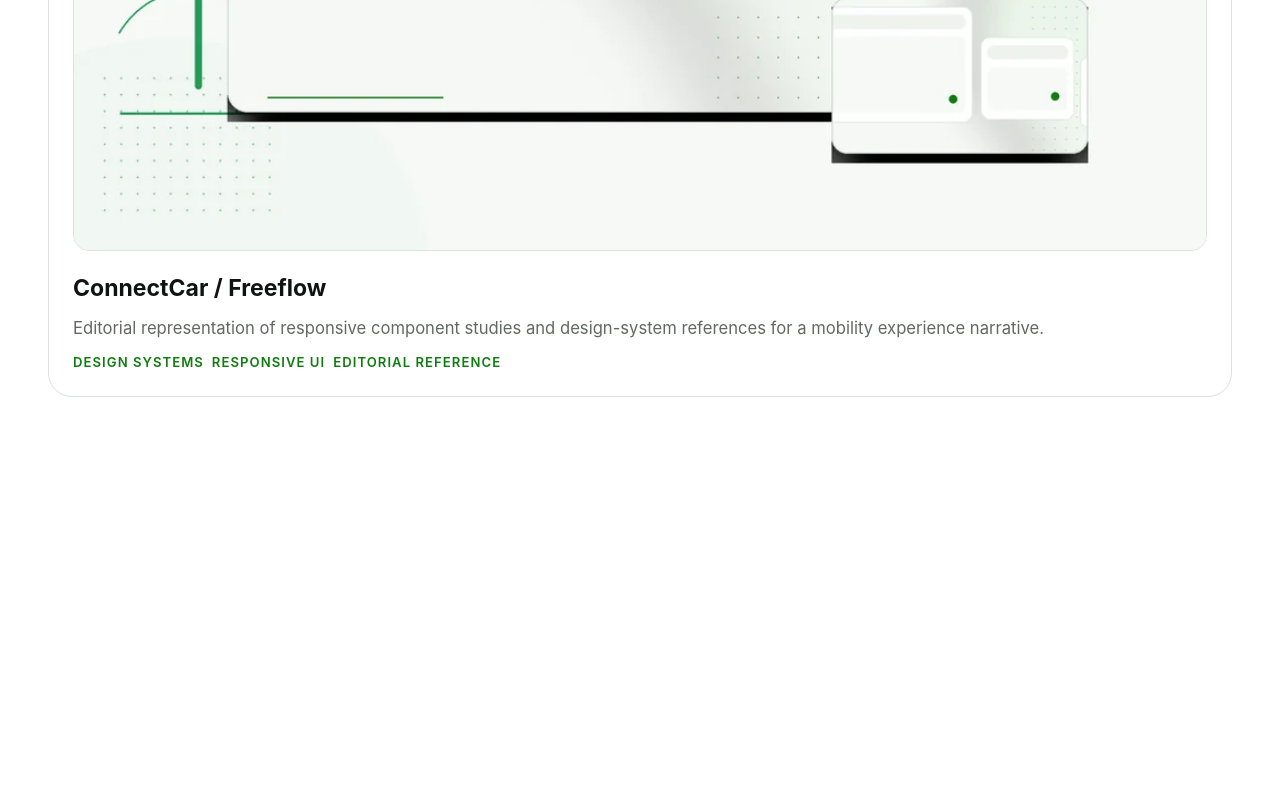
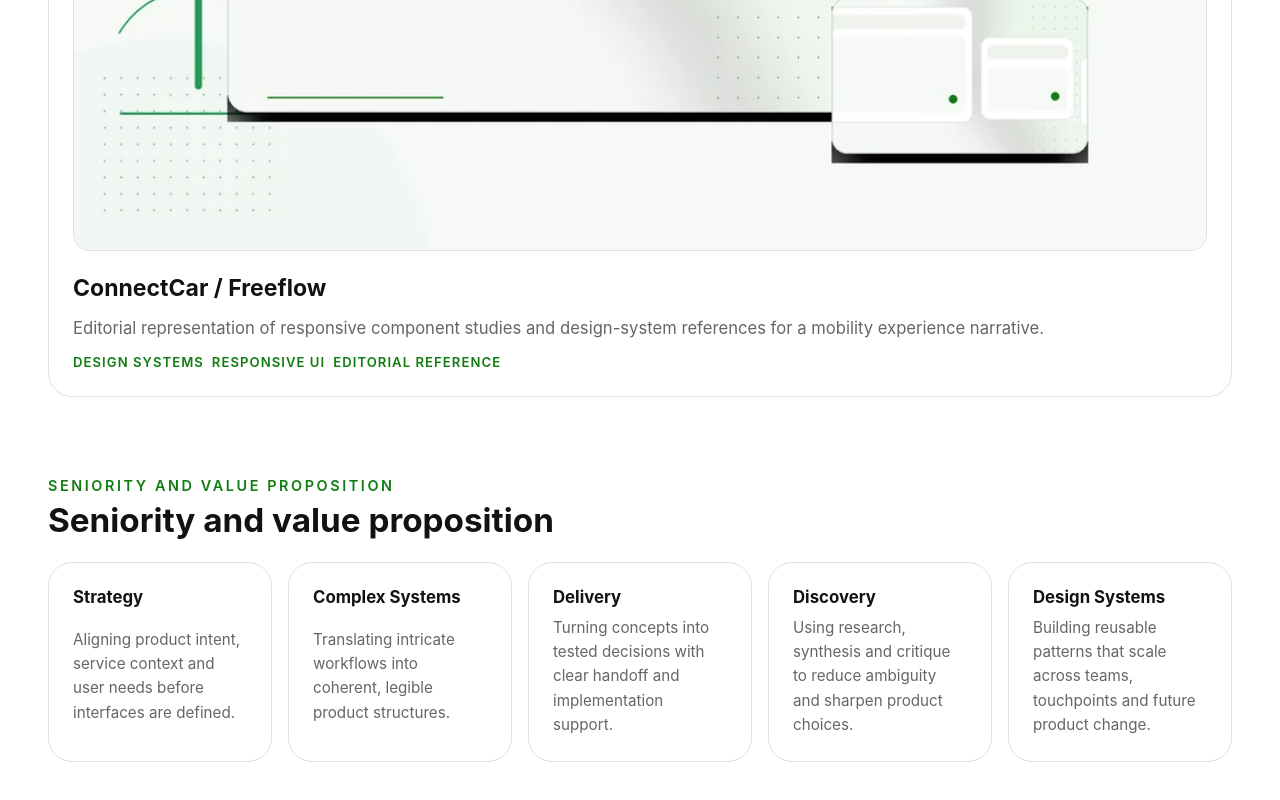
Before and after one commit to nelsonseccofilho/nelsonseccofilho2, a Next.js app: page / in a window 1280 px wide. Shown: the part 2488-3288 px from the top of the page. Before the commit the page ends 2933 px from the top, so only its background shows below. Built offline with nearby package versions, Linux system fonts and the light colour scheme.

Commit message:
feat(home): add seniority value section

```diff
--- a/src/app/globals.css
+++ b/src/app/globals.css
@@ -429,6 +429,67 @@ img {
   text-transform: uppercase;
 }
 
+.seniority {
+  padding-block: clamp(1.5rem, 2.5vw, 2.5rem) clamp(2rem, 4vw, 3rem);
+}
+
+.seniority__inner {
+  display: grid;
+  gap: var(--spacing-5);
+}
+
+.seniority__header {
+  display: grid;
+  gap: var(--spacing-2);
+}
+
+.seniority__eyebrow {
+  margin: 0;
+  color: var(--color-brand);
+  font-size: 0.9rem;
+  font-weight: 600;
+  letter-spacing: 0.18em;
+  text-transform: uppercase;
+}
+
+.seniority__heading {
+  margin: 0;
+  color: var(--color-text-primary);
+  font-size: clamp(1.6rem, 2.6vw, 2.2rem);
+  font-weight: 700;
+  line-height: 1.1;
+}
+
+.seniority__grid {
+  display: grid;
+  gap: var(--spacing-4);
+  grid-template-columns: repeat(auto-fit, minmax(min(100%, 14rem), 1fr));
+}
+
+.seniority__pillar {
+  display: grid;
+  gap: var(--spacing-2);
+  padding: var(--spacing-5);
+  border: 1px solid var(--color-border);
+  border-radius: var(--radius-xl);
+  background: var(--color-surface-elevated);
+}
+
+.seniority__pillar-title {
+  margin: 0;
+  color: var(--color-text-primary);
+  font-size: 1.05rem;
+  font-weight: 700;
+  line-height: 1.2;
+}
+
+.seniority__pillar-copy {
+  margin: 0;
+  color: var(--color-text-secondary);
+  font-size: 0.95rem;
+  line-height: 1.6;
+}
+
 @media (max-width: 40rem) {
   .hero__disciplines {
     row-gap: var(--spacing-3);
--- a/src/app/page.tsx
+++ b/src/app/page.tsx
@@ -158,6 +158,48 @@ export default function HomePage() {
             </article>
           </div>
         </section>
+        <section className="seniority" aria-labelledby="seniority-title" aria-label="Seniority and value proposition">
+          <div className="layout-container seniority__inner">
+            <div className="seniority__header">
+              <p className="seniority__eyebrow">Seniority and value proposition</p>
+              <h2 id="seniority-title" className="seniority__heading">
+                Seniority and value proposition
+              </h2>
+            </div>
+            <div className="seniority__grid" role="list">
+              <article className="seniority__pillar" role="listitem">
+                <h3 className="seniority__pillar-title">Strategy</h3>
+                <p className="seniority__pillar-copy">
+                  Aligning product intent, service context and user needs before interfaces are defined.
+                </p>
+              </article>
+              <article className="seniority__pillar" role="listitem">
+                <h3 className="seniority__pillar-title">Complex Systems</h3>
+                <p className="seniority__pillar-copy">
+                  Translating intricate workflows into coherent, legible product structures.
+                </p>
+              </article>
+              <article className="seniority__pillar" role="listitem">
+                <h3 className="seniority__pillar-title">Delivery</h3>
+                <p className="seniority__pillar-copy">
+                  Turning concepts into tested decisions with clear handoff and implementation support.
+                </p>
+              </article>
+              <article className="seniority__pillar" role="listitem">
+                <h3 className="seniority__pillar-title">Discovery</h3>
+                <p className="seniority__pillar-copy">
+                  Using research, synthesis and critique to reduce ambiguity and sharpen product choices.
+                </p>
+              </article>
+              <article className="seniority__pillar" role="listitem">
+                <h3 className="seniority__pillar-title">Design Systems</h3>
+                <p className="seniority__pillar-copy">
+                  Building reusable patterns that scale across teams, touchpoints and future product change.
+                </p>
+              </article>
+            </div>
+          </div>
+        </section>
       </main>
     </>
   );
```
Also changed, not shown: 1 other file (tests, documents, lock files or other folders).
